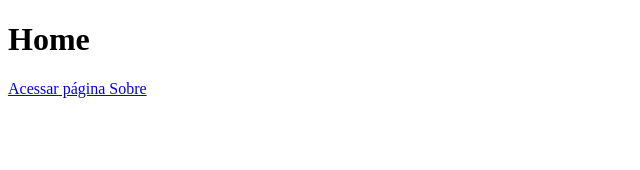
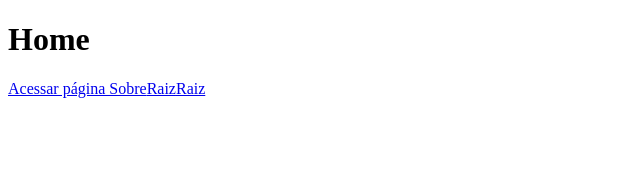
Before and after one commit to pedrodantas6/trimin, a Next.js app: page / in a window 1280 px wide. Shown: the top 170 px of the page, without its empty margins (0-640 px from the left). Built offline with nearby package versions, Linux system fonts and the light colour scheme.

Commit message:
temas adicionados na home

```diff
--- a/pages/index.js
+++ b/pages/index.js
@@ -6,6 +6,12 @@ function Home() {
         <Link href="/sobre">
             <a>Acessar página Sobre</a>
         </Link>
+        <Link href="/temas/raiz">
+            <a>Raiz</a>
+        </Link>
+        <Link href="/temas/raiz">
+            <a>Raiz</a>
+        </Link>
     </div>)
 }
 
```
